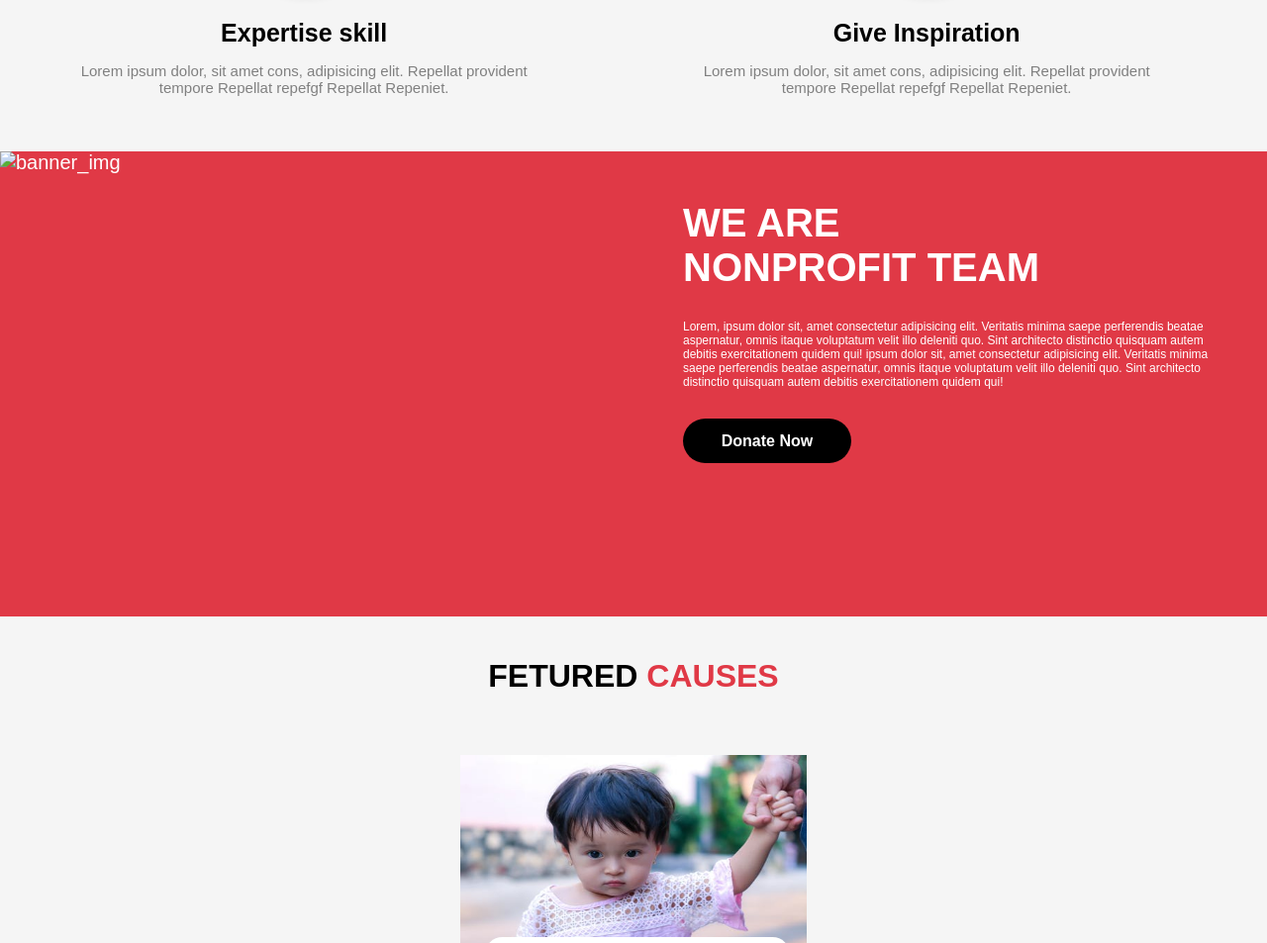
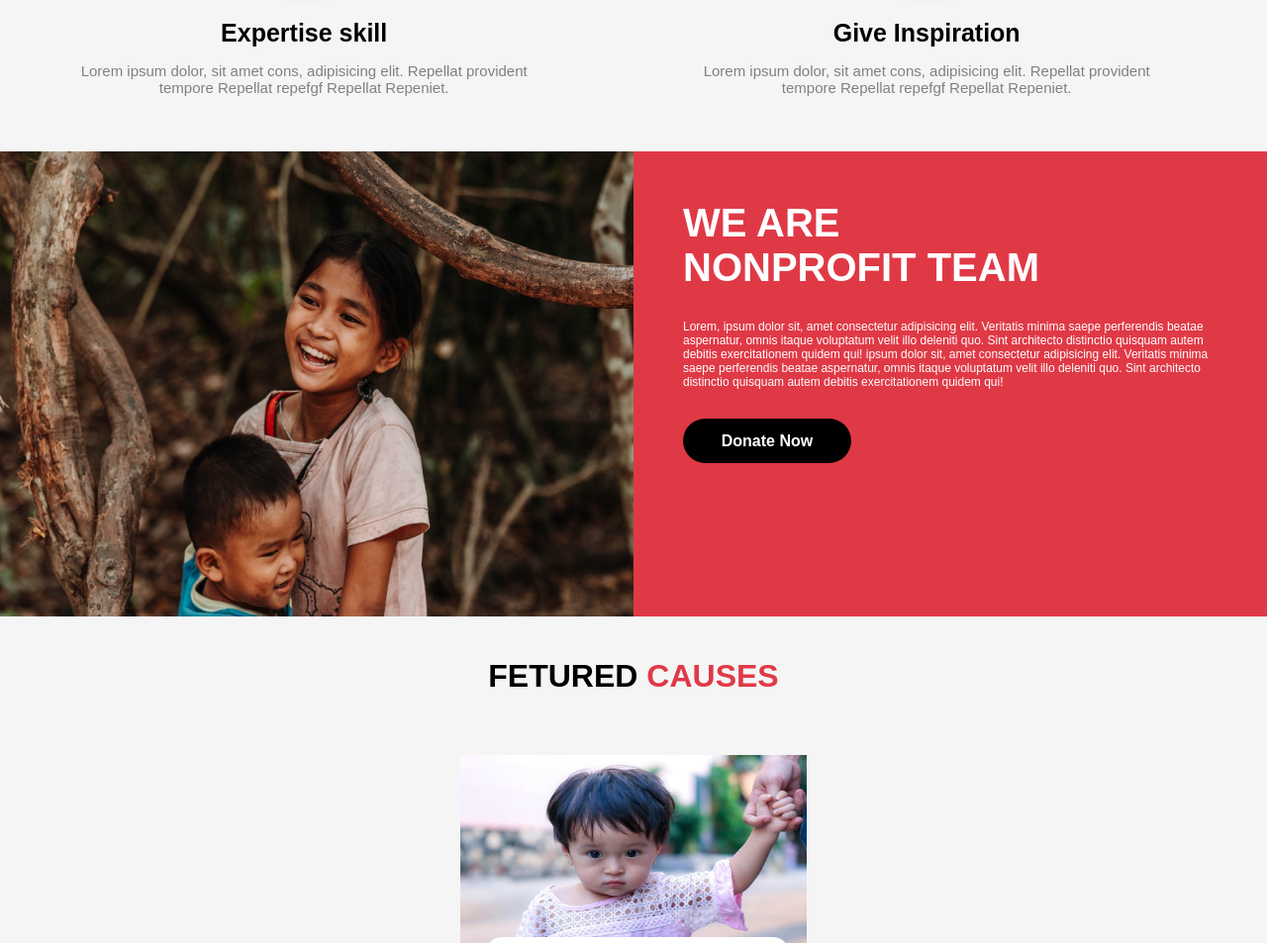
Before and after one commit to Lovekush-manjhi/Child-Website, a plain HTML site: page index.html in a window 1280 px wide. Shown: the part 1149-2102 px from the top of the page at 99% size. Drawn offline with Linux system fonts and the light colour scheme; files whose address does not match are found by name.

Commit message:
Update index.html

```diff
--- a/index.html
+++ b/index.html
@@ -111,7 +111,7 @@
 <div id="main_wrapper">
 	<div class="banner_2">
 		<div class="banner_2_img">
-			<img src="images/banner_2_img.jpg" alt="banner_img">
+			<img src="banner_2_img.jpg" alt="banner_img">
 		</div>
 		<div class="banner2_content">
 			<h1>WE ARE <br>NONPROFIT TEAM</h1>
```
